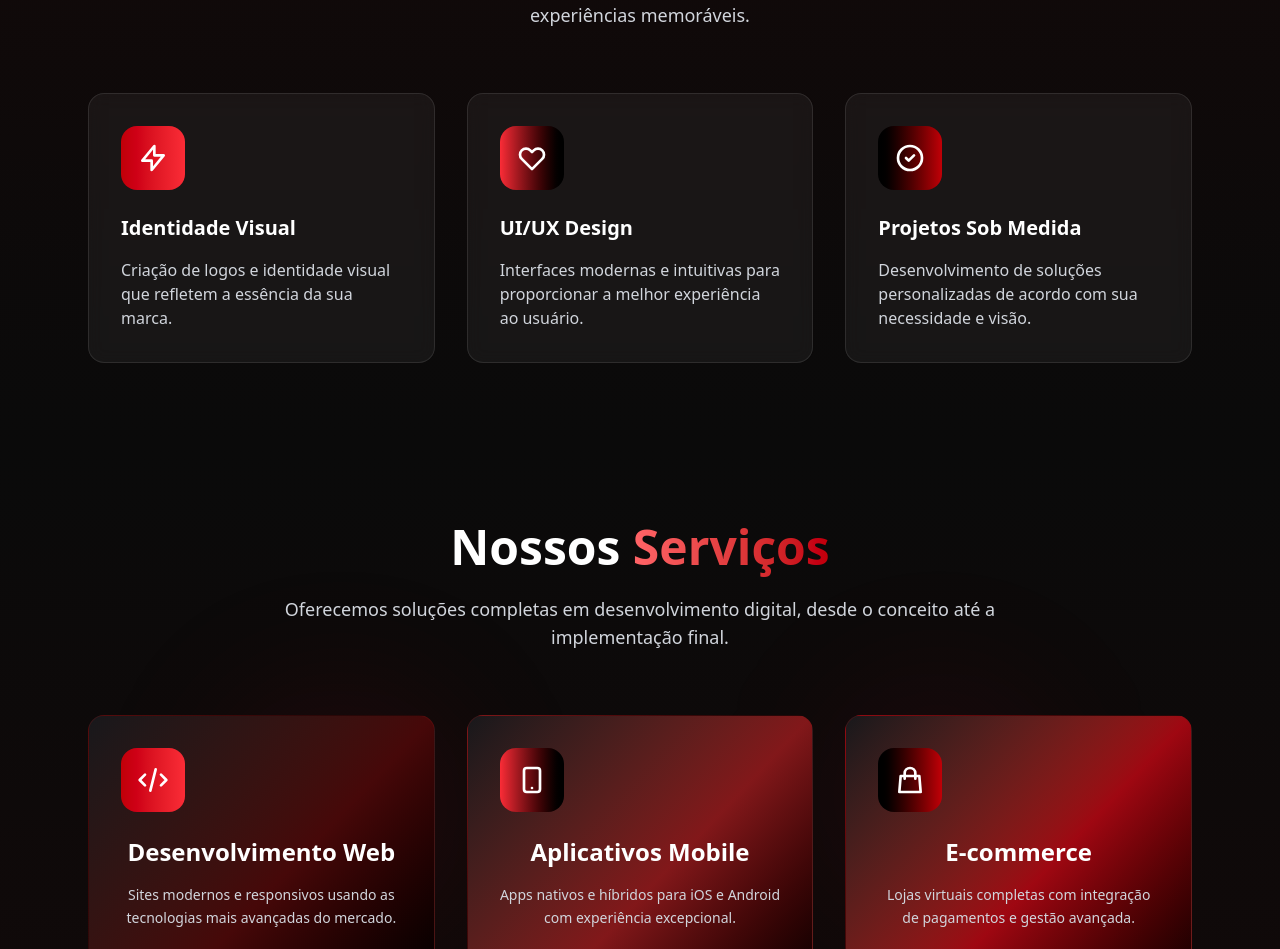
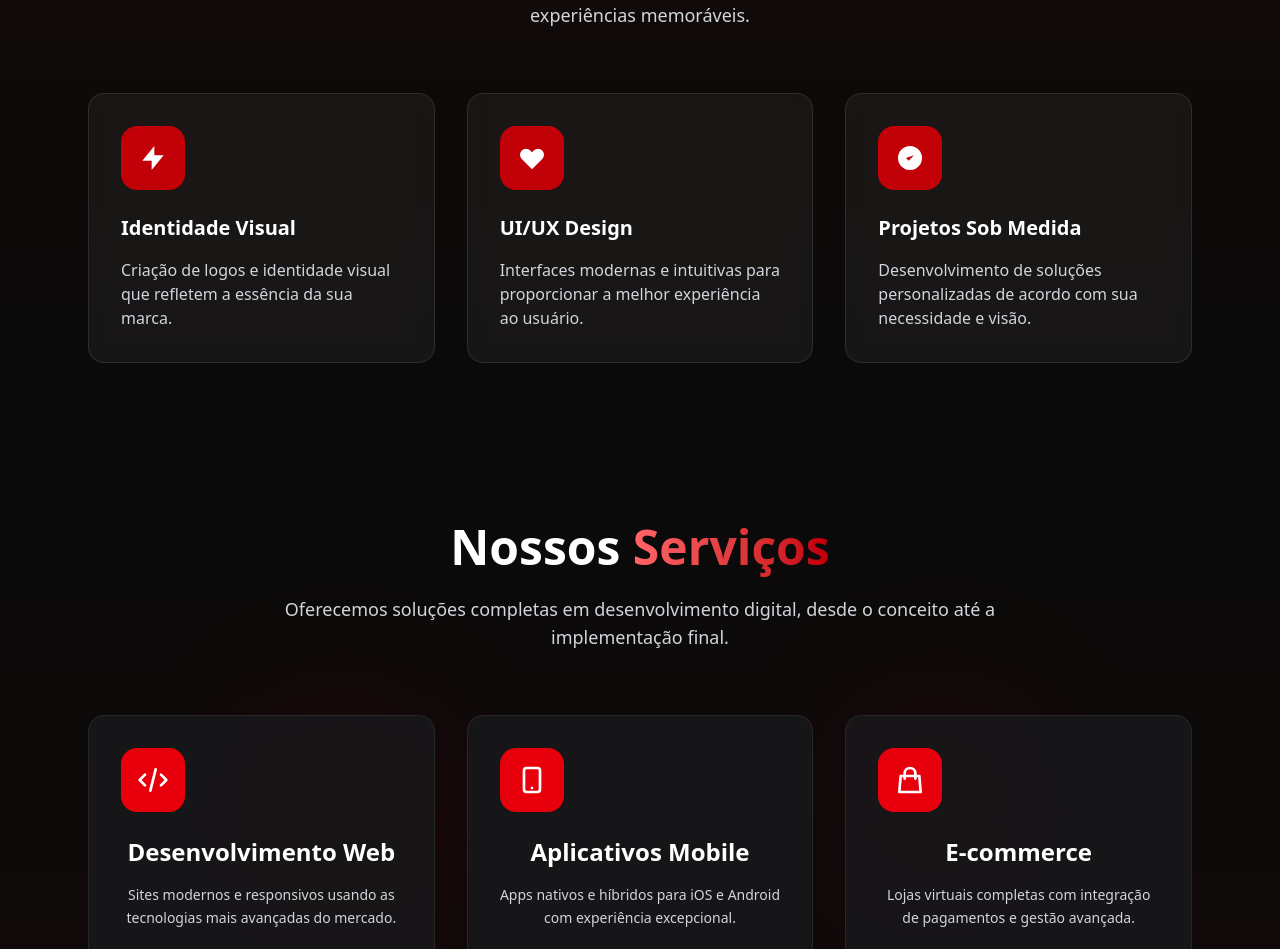
Before and after one commit to Converte-Workspace/landing-designer, a Next.js app: page / in a window 1280 px wide. Shown: the part 963-1912 px from the top of the page. Built offline with nearby package versions, Linux system fonts and the light colour scheme.

Commit message:
refactor: enhance styling and structure of features and middle components

```diff
--- a/src/app/components/features/features.tsx
+++ b/src/app/components/features/features.tsx
@@ -14,19 +14,13 @@ export function Features() {
 
         <div className="grid grid-cols-1 md:grid-cols-3 gap-8">
           <div className="bg-white/5 backdrop-blur-sm border border-white/10 rounded-2xl p-8 hover:bg-white/10 transition-all duration-300 group">
-            <div className="w-16 h-16 bg-gradient-to-r from-red-700 to-red-500 rounded-2xl flex items-center justify-center mb-6 group-hover:scale-110 transition-transform duration-300">
+            <div className="w-16 h-16 bg-red-700 rounded-2xl flex items-center justify-center mb-6 group-hover:scale-110 transition-transform duration-300">
               <svg
                 className="w-8 h-8 text-white"
-                fill="none"
-                stroke="currentColor"
+                fill="currentColor"
                 viewBox="0 0 24 24"
               >
-                <path
-                  strokeLinecap="round"
-                  strokeLinejoin="round"
-                  strokeWidth={2}
-                  d="M13 10V3L4 14h7v7l9-11h-7z"
-                />
+                <path d="M13 10V3L4 14h7v7l9-11h-7z" />
               </svg>
             </div>
             <h3 className="text-xl font-semibold text-white mb-4">
@@ -39,19 +33,13 @@ export function Features() {
           </div>
 
           <div className="bg-white/5 backdrop-blur-sm border border-white/10 rounded-2xl p-8 hover:bg-white/10 transition-all duration-300 group">
-            <div className="w-16 h-16 bg-gradient-to-r from-red-500 to-black rounded-2xl flex items-center justify-center mb-6 group-hover:scale-110 transition-transform duration-300">
+            <div className="w-16 h-16 bg-red-700 rounded-2xl flex items-center justify-center mb-6 group-hover:scale-110 transition-transform duration-300">
               <svg
                 className="w-8 h-8 text-white"
-                fill="none"
-                stroke="currentColor"
+                fill="currentColor"
                 viewBox="0 0 24 24"
               >
-                <path
-                  strokeLinecap="round"
-                  strokeLinejoin="round"
-                  strokeWidth={2}
-                  d="M4.318 6.318a4.5 4.5 0 000 6.364L12 20.364l7.682-7.682a4.5 4.5 0 00-6.364-6.364L12 7.636l-1.318-1.318a4.5 4.5 0 00-6.364 0z"
-                />
+                <path d="M4.318 6.318a4.5 4.5 0 000 6.364L12 20.364l7.682-7.682a4.5 4.5 0 00-6.364-6.364L12 7.636l-1.318-1.318a4.5 4.5 0 00-6.364 0z" />
               </svg>
             </div>
             <h3 className="text-xl font-semibold text-white mb-4">
@@ -64,19 +52,13 @@ export function Features() {
           </div>
 
           <div className="bg-white/5 backdrop-blur-sm border border-white/10 rounded-2xl p-8 hover:bg-white/10 transition-all duration-300 group">
-            <div className="w-16 h-16 bg-gradient-to-r from-black to-red-700 rounded-2xl flex items-center justify-center mb-6 group-hover:scale-110 transition-transform duration-300">
+            <div className="w-16 h-16 bg-red-700 rounded-2xl flex items-center justify-center mb-6 group-hover:scale-110 transition-transform duration-300">
               <svg
                 className="w-8 h-8 text-white"
-                fill="none"
-                stroke="currentColor"
+                fill="currentColor"
                 viewBox="0 0 24 24"
               >
-                <path
-                  strokeLinecap="round"
-                  strokeLinejoin="round"
-                  strokeWidth={2}
-                  d="M9 12l2 2 4-4m6 2a9 9 0 11-18 0 9 9 0 0118 0z"
-                />
+                <path d="M9 12l2 2 4-4m6 2a9 9 0 11-18 0 9 9 0 0118 0z" />
               </svg>
             </div>
             <h3 className="text-xl font-semibold text-white mb-4">
--- a/src/app/components/hero/hero.tsx
+++ b/src/app/components/hero/hero.tsx
@@ -44,12 +44,6 @@ export function Hero() {
         </div>
       </div>
 
-      <div className="absolute bottom-8 left-1/2 transform -translate-x-1/2 animate-bounce z-30">
-        <div className="w-6 h-10 border-2 border-white/30 rounded-md flex justify-center">
-          <div className="w-1 h-3 bg-white/50 rounded-md mt-2"></div>
-        </div>
-      </div>
-
       {/* Divider anchored to the bottom for perfect alignment */}
       <div className="pointer-events-none absolute inset-x-0 bottom-[-1px] z-10">
         <SectionDivider to="a" />
--- a/src/app/components/middle/middle-info.tsx
+++ b/src/app/components/middle/middle-info.tsx
@@ -24,8 +24,8 @@ export function MiddleInfo() {
         </div>
 
         <div className="grid grid-cols-1 md:grid-cols-2 lg:grid-cols-3 gap-8">
-          <div className="group bg-gradient-to-br from-zinc-900 via-red-950 to-black border border-red-900/30 rounded-2xl p-8 hover:bg-gradient-to-br hover:from-red-900 hover:to-black transition-all duration-500 hover:scale-105 hover:shadow-2xl hover:shadow-red-800/30">
-            <div className="w-16 h-16 bg-gradient-to-r from-red-700 to-red-500 rounded-2xl flex items-center justify-center mb-6 group-hover:scale-110 transition-transform duration-300">
+          <div className="group bg-zinc-900/80 border border-zinc-800 rounded-2xl p-8 hover:bg-zinc-800 transition-all duration-500 hover:scale-105 hover:shadow-2xl hover:shadow-black/30">
+            <div className="w-16 h-16 bg-red-600 rounded-2xl flex items-center justify-center mb-6 group-hover:scale-110 transition-transform duration-300">
               <svg
                 className="w-8 h-8 text-white"
                 fill="none"
@@ -55,8 +55,8 @@ export function MiddleInfo() {
             </ul>
           </div>
 
-          <div className="group bg-gradient-to-br from-zinc-900 via-red-900 to-black border border-red-900/30 rounded-2xl p-8 hover:bg-gradient-to-br hover:from-red-800 hover:to-black transition-all duration-500 hover:scale-105 hover:shadow-2xl hover:shadow-red-700/30">
-            <div className="w-16 h-16 bg-gradient-to-r from-red-500 to-black rounded-2xl flex items-center justify-center mb-6 group-hover:scale-110 transition-transform duration-300">
+          <div className="group bg-zinc-900/80 border border-zinc-800 rounded-2xl p-8 hover:bg-zinc-800 transition-all duration-500 hover:scale-105 hover:shadow-2xl hover:shadow-black/30">
+            <div className="w-16 h-16 bg-red-600 rounded-2xl flex items-center justify-center mb-6 group-hover:scale-110 transition-transform duration-300">
               <svg
                 className="w-8 h-8 text-white"
                 fill="none"
@@ -86,8 +86,8 @@ export function MiddleInfo() {
             </ul>
           </div>
 
-          <div className="group bg-gradient-to-br from-zinc-900 via-red-800 to-black border border-red-900/30 rounded-2xl p-8 hover:bg-gradient-to-br hover:from-black hover:to-red-900 transition-all duration-500 hover:scale-105 hover:shadow-2xl hover:shadow-red-600/30">
-            <div className="w-16 h-16 bg-gradient-to-r from-black to-red-700 rounded-2xl flex items-center justify-center mb-6 group-hover:scale-110 transition-transform duration-300">
+          <div className="group bg-zinc-900/80 border border-zinc-800 rounded-2xl p-8 hover:bg-zinc-800 transition-all duration-500 hover:scale-105 hover:shadow-2xl hover:shadow-black/30">
+            <div className="w-16 h-16 bg-red-600 rounded-2xl flex items-center justify-center mb-6 group-hover:scale-110 transition-transform duration-300">
               <svg
                 className="w-8 h-8 text-white"
                 fill="none"
--- a/src/app/components/middle/middle-orders.tsx
+++ b/src/app/components/middle/middle-orders.tsx
@@ -139,7 +139,7 @@ Aqui irá um breve resumo do projeto, destacando suas principais
         </div>
 
         <div className="mt-16">
-          <button className="bg-gradient-to-r from-red-700 to-black hover:from-red-800 hover:to-black text-white font-semibold px-6 py-3 rounded-md transition-all duration-300 transform hover:scale-105 shadow-lg shadow-red-700/25">
+          <button className="bg-gradient-to-r from-red-700 to-red-500 hover:from-red-800 hover:to-red-600 text-white font-semibold px-6 py-3 rounded-md transition-all duration-300 transform hover:scale-105 shadow-lg shadow-red-700/25">
             Ver Todos os Projetos
           </button>
         </div>
```
Also changed, not shown: tmp_view.txt (added).
